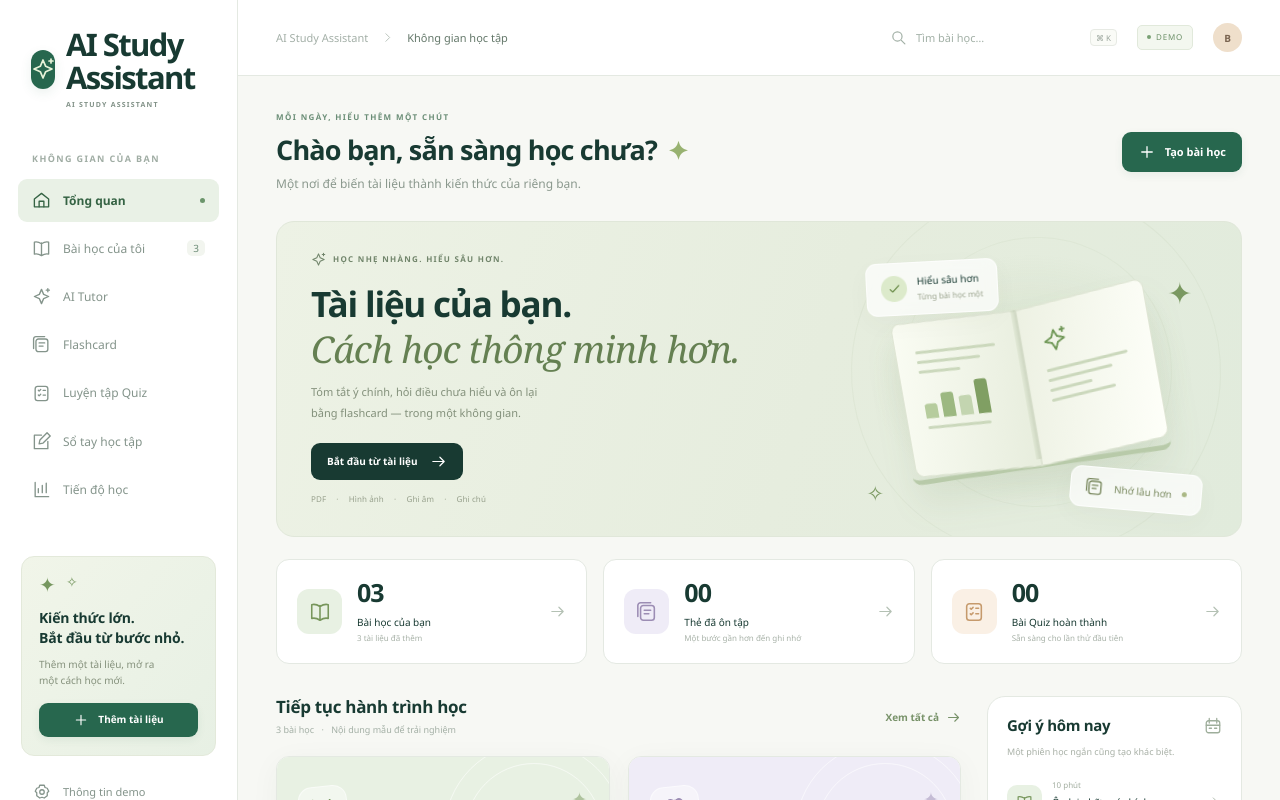
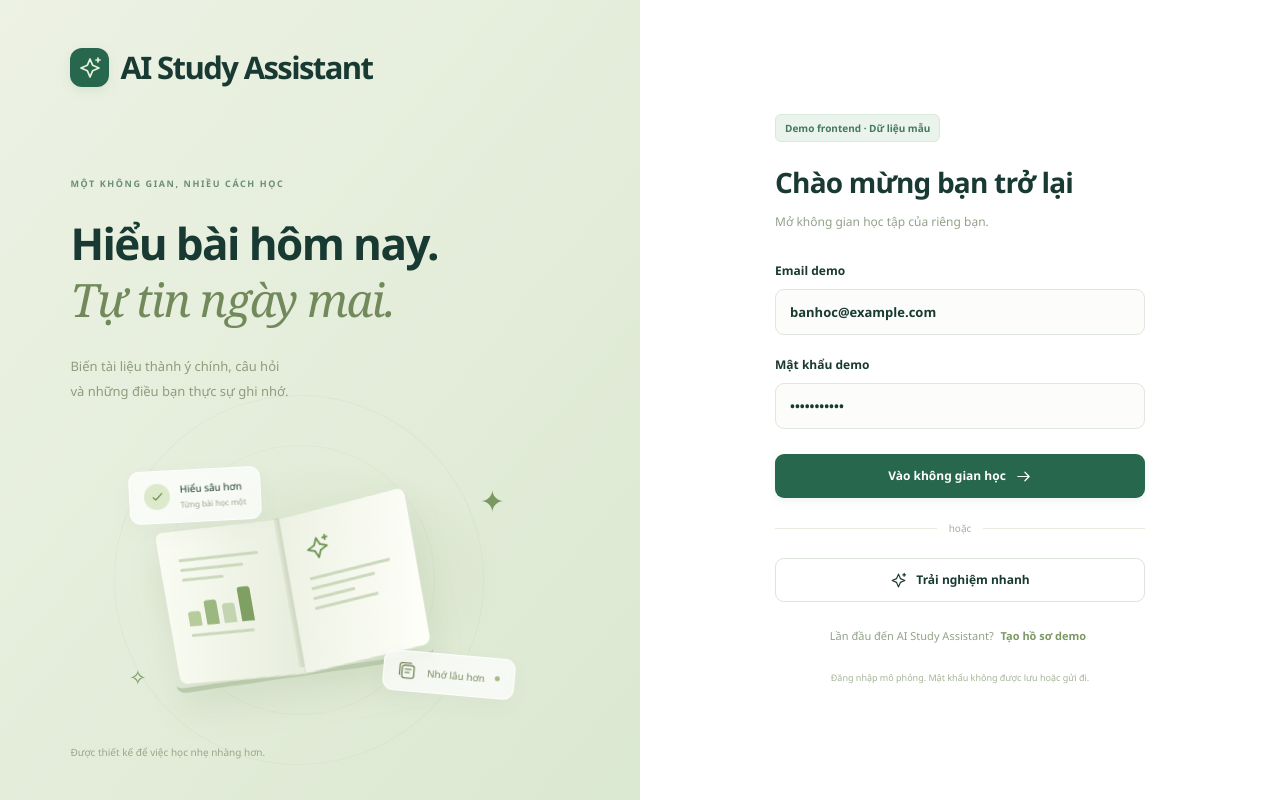
Before and after one commit to NguyenDoan30/hackathon, a Next.js app in the folder frontend/: page / in a window 1280 px wide. Shown: the top 800 px of the page. Built offline with nearby package versions, Linux system fonts and the light colour scheme.

Commit message:
Require login before entering study dashboard

```diff
--- a/frontend/components/StudyApp.tsx
+++ b/frontend/components/StudyApp.tsx
@@ -45,7 +45,7 @@ export default function StudyApp() {
   const navigate=(to:string)=>{setSearch('');router.push(to);};
   const openLesson=(id:string,tab='summary')=>navigate(`/lesson/${id}?tab=${tab}`);
   if(!snapshot)return <div className="boot-screen"><span className="brand-mark"><Icon name="sparkles"/></span><span className="spinner"/>Đang mở không gian học tập…</div>;
-  if(page==='login')return <><Login onLogin={(name,email)=>{change({...snapshot,user:{name,email}});navigate('/home');notify('Bạn đã vào không gian demo.');}}/>{toast&&<div className="toast" role="status"><Icon name="check"/>{toast}</div>}</>;
+  if(page==='login'||!snapshot.user)return <><Login onLogin={(name,email)=>{change({...snapshot,user:{name,email}});navigate('/home');notify('Bạn đã vào không gian demo.');}}/>{toast&&<div className="toast" role="status"><Icon name="check"/>{toast}</div>}</>;
   const lessonId=pathname.split('/')[2];
   const lesson=snapshot.lessons.find(l=>l.id===lessonId);
   const currentNav=page==='lesson'?'library':page;
```
